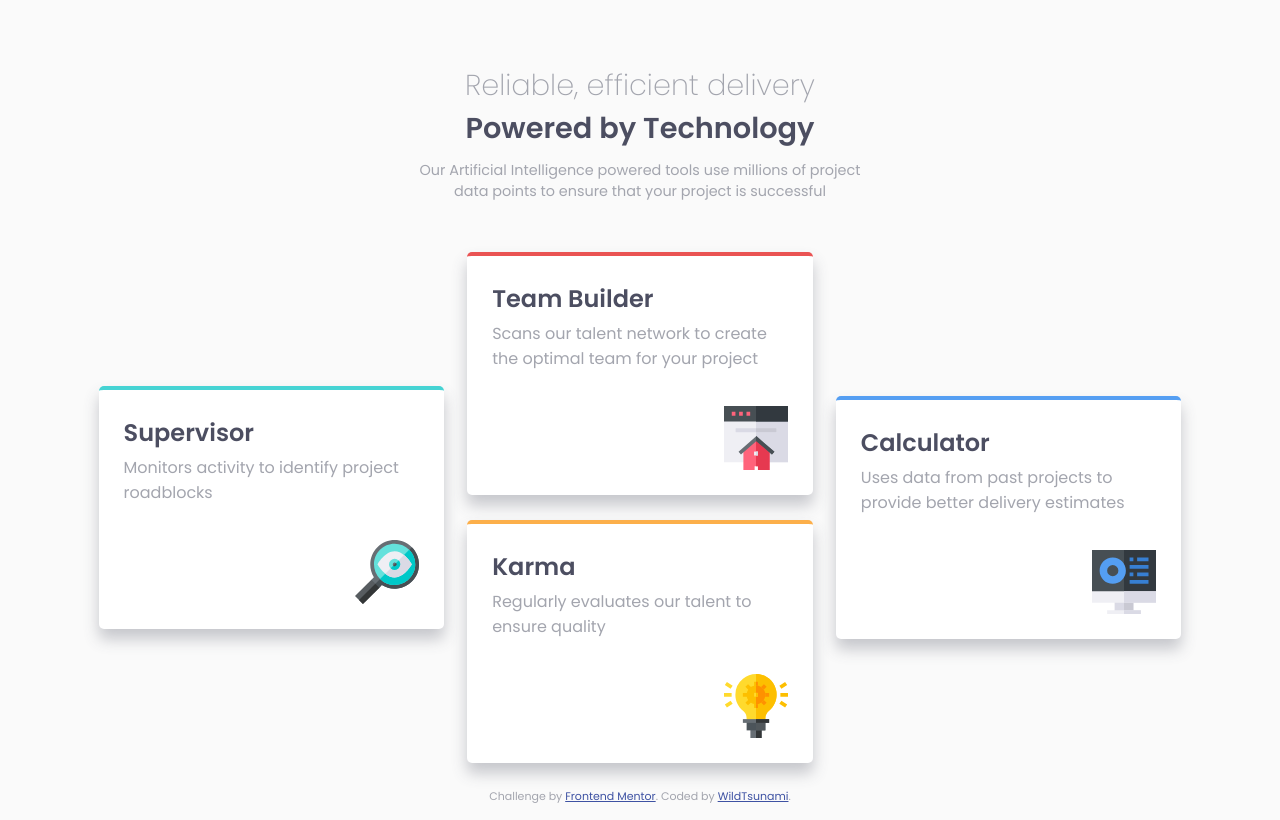
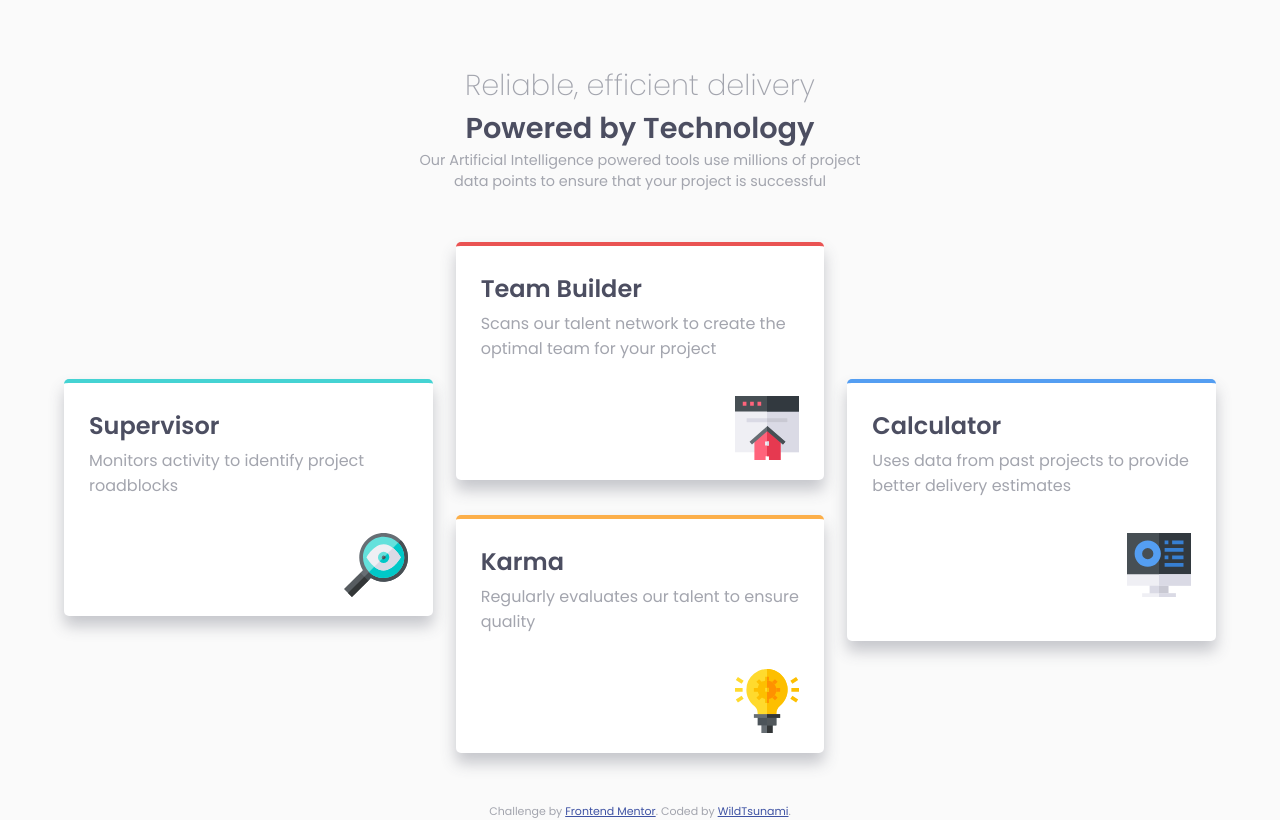
Before and after one commit to WildTsunami/007__four-card-feature-section-master, a plain HTML site: page index.html in a window 1280 px wide. Drawn offline with Linux system fonts and the light colour scheme.

Commit message:
Update with GRID

```diff
--- a/index.html
+++ b/index.html
@@ -17,22 +17,21 @@
 
   <body>
     <main>
-      <h1 class="center"> Reliable, efficient delivery </h1>
-      <p class="sub_h1 center"> Powered by Technology </p>
+      <h1 class="center"> Reliable, efficient delivery
+      <br>
+      <strong> Powered by Technology </strong></h1>
+
 
       <p class="main_text center"> Our Artificial Intelligence powered tools use millions of project data points
       to ensure that your project is successful </p>
 
       <ul>
-        <div class="column1">
           <li class="card1">
             <h2> Supervisor </h2>
             <p> Monitors activity to identify project roadblocks </p>
             <img src="images/icon-supervisor.svg" alt="">
           </li>
-        </div>
 
-        <div class="column2">
           <li class="card2">
             <h2> Team Builder </h2>
             <p> Scans our talent network to create the optimal team for your project </p>
@@ -44,15 +43,12 @@
             <p> Regularly evaluates our talent to ensure quality </p>
             <img src="images/icon-karma.svg" alt="">
           </li>
-        </div>
 
-        <div class="column3">
           <li class="card4">
             <h2> Calculator </h2>
             <p> Uses data from past projects to provide better delivery estimates </p>
             <img src="images/icon-calculator.svg" alt="">
           </li>
-        </div>
 
       </ul>
     </main>
--- a/sass/styles.scss
+++ b/sass/styles.scss
@@ -37,11 +37,11 @@ h1{
     font-weight: 200;
     color: hsl(229, 6%, 66%);
 }
-.sub_h1{
+strong{
     margin-bottom: 10px;
 
-    color: black;
-    font-size: 1.5rem;
+    color: hsl(234, 12%, 34%);
+    font-size: 1.8rem;
     font-weight: 600;
 }
 
@@ -64,6 +64,9 @@ ul{
         border-radius: 5px;
         box-shadow: 0px 10px 15px 0px hsla(234, 12%, 34%, 0.3);
 
+        h2{
+            color: hsl(234, 12%, 34%);
+        }
         p{
             margin: 5px 0px 35px;
         }
@@ -84,7 +87,7 @@ ul{
     }
     .card4{
         border-top: 4px hsl(212, 86%, 64%) solid;
-        margin-bottom: 5px;
+        margin-bottom: 10px;
     }
 }
 
@@ -100,18 +103,32 @@ ul{
     }
 
     ul{
-        display: flex;
-        justify-content: center;
-        gap: 2%;
+        display: grid;
+        grid-template-rows: repeat(4, 1fr);
+        grid-template-columns: repeat(3, 1fr);
+        grid-gap: 2%;
+        grid-template-areas:
+        ".     card2 ."
+        "card1 card2 card4"
+        "card1 card3 card4"
+        ".     card3 .";
+        margin-bottom: 25px;
 
-        &>div{
-            display: flex;
-            flex-direction: column;
-            justify-content: center;
-            flex-basis: 30%;
+        .card1{
+            grid-area: card1;
         }
-
+        .card2{
+            grid-area: card2;
+        }
+        .card3{
+            grid-area: card3;
+        }
+        .card4{
+            grid-area: card4;
+            margin-bottom: 0px;
+        }
     }
 
 
+
 }
```
Also changed, not shown: styles.css.
